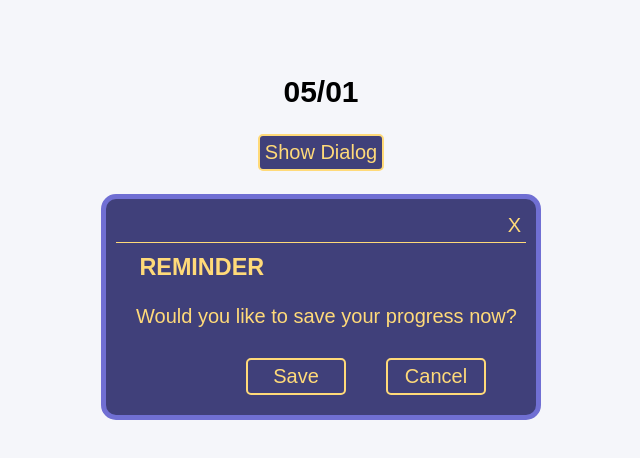
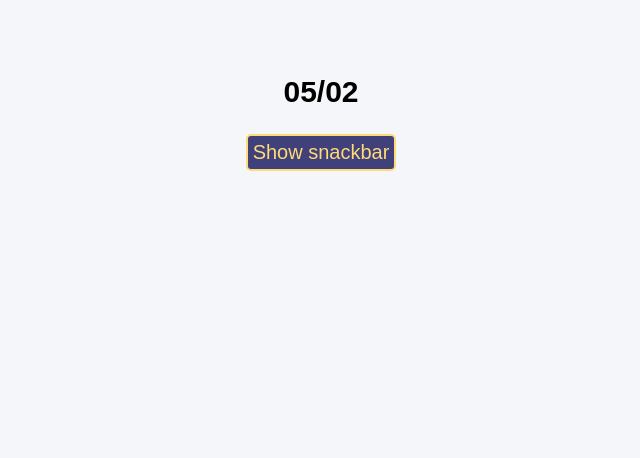
Before and after one commit to LukasMod/szkolareacta, a React (Create React App) app: page / in a window 1280 px wide. Shown: the top 458 px of the page, without its empty margins (319-959 px from the left). Built offline with nearby package versions, Linux system fonts and the light colour scheme.

Commit message:
05/02 HM snackbar

```diff
--- /dev/null
+++ b/src/05/02/App.css
@@ -0,0 +1,9 @@
+.App {
+  font-family: Arial, Helvetica, sans-serif;
+  padding: 50px;
+  font-size: 20px;
+  text-align: center;
+  width: auto;
+  height: 100vh;
+  background-color: #f5f6fa;
+}
--- /dev/null
+++ b/src/05/02/App.jsx
@@ -0,0 +1,36 @@
+import React, { useState } from 'react';
+
+import './App.css';
+
+import Snackbar from './Snackbar/Snackbar';
+import Button from './Button/Button';
+import { useEffect } from 'react';
+
+const App = () => {
+  const [activeSnackbar, setActiveSnackbar] = useState(false);
+
+  const showSnackbar = () => {
+    setActiveSnackbar((prevState) => !prevState);
+  };
+
+  return (
+    <div className="App">
+      <h2>05/02</h2>
+
+      <Button handleClick={showSnackbar} solo>
+        Show snackbar
+      </Button>
+
+      <Snackbar
+        activeSnackbar={activeSnackbar}
+        setActiveSnackbar={setActiveSnackbar}
+        position="top-left"
+        type="success"
+        showTime={5000}>
+        Some text here. Types: error, warning, information, success.
+      </Snackbar>
+    </div>
+  );
+};
+
+export default App;
--- /dev/null
+++ b/src/05/02/Button/Button.jsx
@@ -0,0 +1,15 @@
+import React from 'react';
+
+import './Button.scss';
+
+const Button = ({ handleClick, children, solo }) => {
+  return (
+    <button
+      className={`button ${solo && 'button--solo'}`}
+      onClick={handleClick}>
+      {children}
+    </button>
+  );
+};
+
+export default Button;
--- /dev/null
+++ b/src/05/02/Button/Button.scss
@@ -0,0 +1,21 @@
+.button {
+  background-color: #40407a;
+  border: 2px solid #ffda79;
+  border-radius: 5px;
+  color: #ffda79;
+  padding: 5px;
+  font-size: 1.25rem;
+  margin-left: 2em;
+  margin-bottom: 0.5em;
+  min-width: 100px;
+  transition: 0.2s;
+  &:hover {
+    cursor: pointer;
+    background-color: #ffda79;
+    border: 2px solid #706fd3;
+    color: #40407a;
+  }
+  &--solo {
+    margin: auto;
+  }
+}
--- /dev/null
+++ b/src/05/02/Snackbar/Snackbar.jsx
@@ -0,0 +1,52 @@
+import React, { useState, useEffect } from 'react';
+import { FontAwesomeIcon } from '@fortawesome/react-fontawesome';
+import {
+  faExclamationCircle,
+  faInfo,
+  faExclamationTriangle,
+  faCheckCircle,
+} from '@fortawesome/free-solid-svg-icons';
+
+import './Snackbar.scss';
+
+//TYPES:
+const icon = {
+  error: <FontAwesomeIcon icon={faExclamationCircle} />,
+  warning: <FontAwesomeIcon icon={faExclamationTriangle} />,
+  information: <FontAwesomeIcon icon={faInfo} />,
+  success: <FontAwesomeIcon icon={faCheckCircle} />,
+};
+
+//POSITIONS:
+//top-left, top-center, top-right
+//bottom-left, bottom-center, bottom-right
+
+const Snackbars = ({
+  activeSnackbar,
+  setActiveSnackbar,
+  children,
+  type = 'information',
+  position = 'bottom-right',
+  showTime,
+}) => {
+  const [showIcon] = useState(icon[type]);
+
+  useEffect(() => {
+    const snackbarInterval = setInterval(() => {
+      setActiveSnackbar((prevState) => false);
+    }, showTime);
+    return () => clearInterval(snackbarInterval);
+  }, [setActiveSnackbar, showTime]);
+
+  return (
+    <div
+      className={`snackbar snackbar--${
+        activeSnackbar ? 'active' : 'hide'
+      } snackbar--${position} snackbar--${type}`}>
+      <span className="snackbar__icon"> {showIcon}</span>
+      {children}
+    </div>
+  );
+};
+
+export default Snackbars;
--- /dev/null
+++ b/src/05/02/Snackbar/Snackbar.scss
@@ -0,0 +1,68 @@
+.snackbar {
+  color: white;
+  background-color: rgb(194, 13, 13);
+  border-radius: 10px;
+  text-align: left;
+  padding: 1em;
+  position: fixed;
+  transform: translate(0, 0);
+  font-size: 1rem;
+  &__icon {
+    margin-right: 0.5em;
+  }
+
+  &--active {
+    display: inline;
+  }
+  &--hide {
+    display: none;
+  }
+
+  &--top-left {
+    top: 0;
+    left: 0;
+    margin: 2em 0 0 2em;
+  }
+  &--top-right {
+    top: 0;
+    right: 0;
+    margin: 2em 2em 0 0;
+  }
+
+  &--bottom-right {
+    bottom: 0;
+    right: 0;
+    margin: 0 2em 2em 0;
+  }
+
+  &--bottom-left {
+    bottom: 0;
+    left: 0;
+    margin: 0 0 2em 2em;
+  }
+
+  &--top-center {
+    top: 0;
+    margin-top: 2em;
+    transform: translate(-50%, 0);
+  }
+
+  &--bottom-center {
+    bottom: 0;
+    margin-bottom: 2em;
+    transform: translate(-50%, 0);
+  }
+
+  &--warning {
+    background-color: #ff9800;
+  }
+  &--error {
+    background-color: #f44336;
+  }
+  &--information {
+    background-color: #2196f3;
+  }
+  &--success {
+    background-color: #4caf50;
+  }
+}
--- a/src/index.js
+++ b/src/index.js
@@ -1,7 +1,7 @@
 import React from 'react';
 import ReactDOM from 'react-dom';
 import './index.css';
-import App from '05/01/App';
+import App from '05/02/App';
 // import App from 'sandbox/06/App';
 
 // week 1:
@@ -35,6 +35,7 @@ import App from '05/01/App';
 
 // week 5:
 // 05/01 -dialog window
+// 05/02 -snackbar
 
 ReactDOM.render(
   <React.StrictMode>
```
